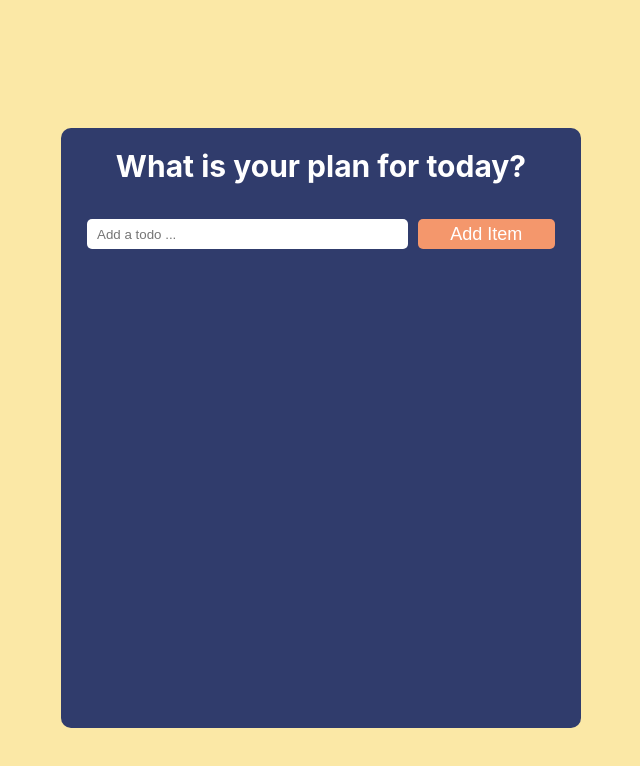
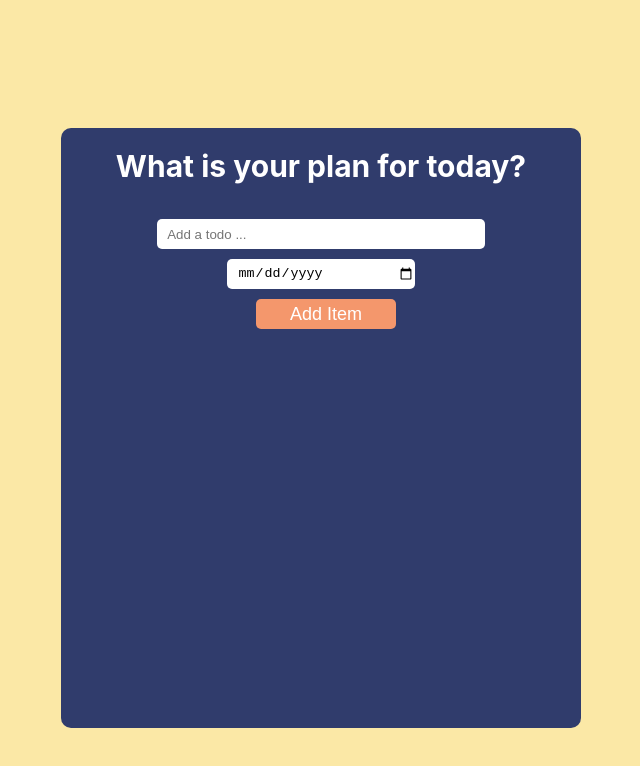
Before and after one commit to Moh-Khosravi/To-Do-App-Frontend, a React (Create React App) app: page / in a window 1280 px wide. Shown: the top 766 px of the page, without its empty margins (319-959 px from the left). Built offline with nearby package versions, Linux system fonts and the light colour scheme.

Commit message:
Stand 050122

```diff
--- a/src/App.js
+++ b/src/App.js
@@ -1,11 +1,20 @@
-import { useReducer } from 'react';
+import { useReducer, useEffect } from 'react';
 import Form from './components/Form';
 import TodoBody from './components/TodoBody';
-/* import { openTodo } from './components/Form';
-import { completedTodo } from './components/Form'; */
+
 function App() {
 
   const [list, dispatch] = useReducer(reducer, []);
+
+  useEffect(() => {
+    const restoredItem = localStorage.getItem('todoList');
+    const todoList = restoredItem ? JSON.parse(restoredItem) : [];
+    dispatch({ type: 'restored', payload: todoList });
+  }, []);
+
+  useEffect(() => {
+    localStorage.setItem('todoList', JSON.stringify(list));
+  }, [list]);
 
   function reducer(state, action) {
     const newState = [...state];
@@ -26,17 +35,19 @@ function App() {
     } else if (action.type === 'edit') {
       return newState.map(item => {
         if (item.id === action.id) {
-          return {...item, title: action.title}
+          return {...item, title: action.title, date: action.date};
         }
         return item;
       })
+    } else if (action.type === 'restored') {
+        return action.payload;
     }
 
     return newState;
   }
 
-  function onAdd(input,id) {
-    dispatch({type: 'add', title: input, completed: false, id: id});
+  function onAdd(input,date,id) {
+    dispatch({type: 'add', title: input, date: date, completed: false, id: id});
   }
 
   function onRemove (title, id) {
@@ -46,8 +57,8 @@ function App() {
     dispatch({type: 'done', title: title, completed: completed, id: id});
   }
 
-  function onEdit (title, id) {
-    dispatch({type: 'edit', title: title, id: id});
+  function onEdit (title, date, id) {
+    dispatch({type: 'edit', title: title, date: date, id: id});
   }
   return (
     <div className='container-app'>
--- a/src/components/Form.js
+++ b/src/components/Form.js
@@ -1,13 +1,15 @@
 import '../scss/Form.scss';
 import { useState } from 'react';
 import { v4 as uuidv4 } from 'uuid';
-/* const restoredItem = localStorage.getItem('todo');
-const todo = restoredItem ? JSON.parse(restoredItem) : [];
-export const openTodo = todo.filter(item => !item.completed);
-export const completedTodo = todo.filter(item => item.completed); */
+
 
 function Form({ onAdd }) {
   const [input, setInput] = useState('');
+  const [inputDate, setInputDate] = useState('');
+
+  function handleDate(event) {
+    setInputDate(event.target.value);
+  }
 
   function handleChange(event) {
     setInput(event.target.value);
@@ -18,7 +20,7 @@ function Form({ onAdd }) {
   }
 
   function handleAdd () {
-    onAdd(input, uuidv4());
+    onAdd(input, inputDate, uuidv4());
   }
   return (
     <div className="main-container" >
@@ -26,6 +28,7 @@ function Form({ onAdd }) {
         <h1>What is your plan for today?</h1>
         <form className="container-input" onSubmit={handleSubmit}>
           <input type="text" className="inputItem" placeholder="Add a todo ..." value={input} onChange={handleChange}/>
+          <input type="date" className='inputDate' onChange={handleDate}/>
           <button className="btn-add" onClick={handleAdd}>Add Item</button>
         </form>
       </div>
--- a/src/components/TodoItem.js
+++ b/src/components/TodoItem.js
@@ -5,22 +5,40 @@ import {MdDoneAll} from 'react-icons/md';
 import {useState } from 'react';
 function TodoItem({ todo, onRemove, onDone, onEdit }) {
   const [isEditing, setIsEditing] = useState(false);
-  let { title, completed, id } = todo;
-
+  let { title, date, completed, id } = todo;
+  const [dateChange, setDateChange] = useState(date);
+  const [titleChange, setTitleChange] = useState(title);
   function handleDelete () {
     onRemove(title, id);
   }
   function handleDone () {
     onDone(title, completed, id);
   }
-  function handleEdit (event) {
-    onEdit(event.target.value, id)
+  function handleEdit () {
+    onEdit(titleChange, dateChange, id)
   }
+  function changeTitle (event) {
+    setTitleChange(event.target.value);
+  }
+  function changeDate(event) {
+    setDateChange(event.target.value);
+  }
+
   function addNewInput () {
     if (!isEditing) {
-      return <span>{title}</span>
+      return (
+        <div className='content'>
+          <p className='title'>{title}</p>
+          <p className='date'>{date}</p>
+        </div>)
     } else {
-      return <input type="text" onChange={handleEdit} value={title} />
+      return (
+        <div>
+          <input type="text" onChange={changeTitle} value={title} />
+          <input type="date" onChange={changeDate} value={date} />
+
+        </div>
+      )
     }
   }
   return (
--- a/src/scss/Form.scss
+++ b/src/scss/Form.scss
@@ -1,7 +1,7 @@
 $btnGold: #f4976c;
 .main-container {
   width: 100%;
-  height: 20vh;
+  height: 23vh;
   .container-form{
     width:100%;
     display: flex;
@@ -17,7 +17,7 @@ $btnGold: #f4976c;
     .container-input{
       height: 100px;
       display: flex;
-      flex-direction: row;
+      flex-direction: column;
       justify-content: space-between;
       align-items: center;
       width: 90%;
@@ -31,8 +31,18 @@ $btnGold: #f4976c;
         border-radius: 5px;
         outline: none;
       }
+      input[type="date"] {
+        width: 40%;
+        height: 3rem;
+        padding-left: 1rem;
+        border: none;
+        border-radius: 5px;
+        outline: none;
+        margin-top: 10px;
+      }
       .btn-add {
         margin-left: 10px;
+        margin-top: 10px;
         height: 3rem;
         width: 30%;
         font-size: 1.8rem;
--- a/src/scss/todoBody.scss
+++ b/src/scss/todoBody.scss
@@ -23,8 +23,17 @@
       align-items: center;
       border: none;
       border-radius: 10px;
-      span, input {
-        margin-left: 10px;
+
+      .content {
+        display: flex;
+        justify-content: center;
+        align-items: center;
+        .date {
+          font-size: 1.5rem;
+        }
+        p, input {
+          margin-left: 10px;
+        }
       }
       input {
         height: 50%;
```
Also changed, not shown: src/components/Header.js (deleted, +0 -12 lines), src/scss/header.scss (deleted, +0 -17 lines), 1 other file (tests, documents, lock files or other folders).
